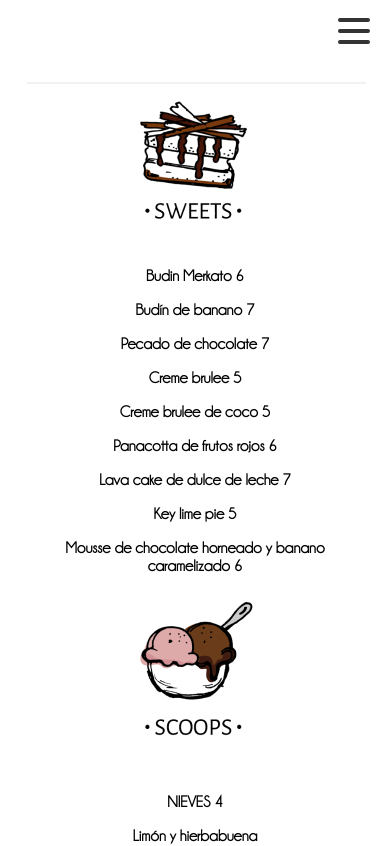
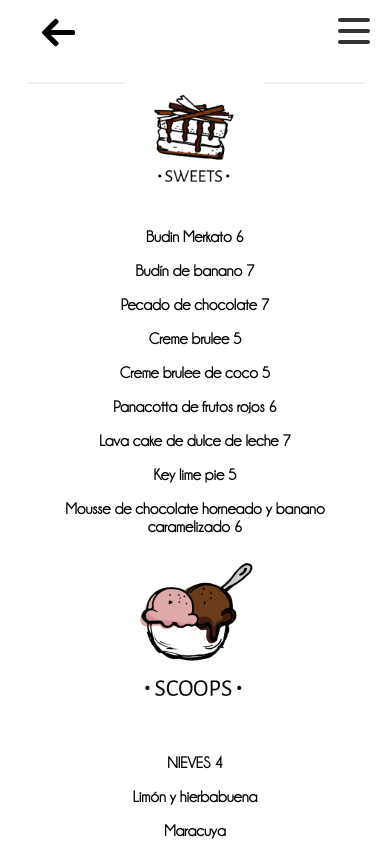
Before and after one commit to valencia12/merkator, a React (Create React App) app: page /Postres in a window 390 px wide. Shown: the top 846 px of the page. Built offline with nearby package versions, Linux system fonts and the light colour scheme.

Commit message:
agregando flechas

```diff
--- a/src/App.css
+++ b/src/App.css
@@ -52,4 +52,27 @@ p {
     margin-left: 0%;
     margin: 0%;
   }
+  .flecha {
+    max-width: 100%;
+    width: 10%;
+    margin-right: 273px;
+    margin-top: -55px;
+  }
+  .flechar {
+    margin-top: -135px;
+  }
+  .postre3 {
+    width: 41%;
+    margin-top: 29px;
+  }
+  .flechar1 {
+    margin-top: -91px;
+  }
+
+  .landingp11 {
+    margin-top: 38px;
+  }
+  .flecharr {
+    margin-top: -53px;
+  }
 }
--- a/src/Bebidas.js
+++ b/src/Bebidas.js
@@ -5,12 +5,20 @@ import vino4 from './assets/vino4.png';
 import vino5 from './assets/vino5.png';
 import vino6 from './assets/vino6.png';
 import vino7 from './assets/vino7.png';
+import arrow from './assets/1.png';
+import { Link } from 'react-router-dom';
 import './App.css';
 
 function Bebidas() {
     return (
         <div className="App">
-            <div className="landingp1">
+            <br></br><br></br><br></br><br></br>
+            <div className="flechar">
+            <Link to="/Secciones">
+            <img className="flecha" alt="merkato" src={arrow} />
+            </Link>
+            </div>
+            <div className="landingp11">
                 <img className="tapitas1" alt="merkato" src={vino1} />
                 <br /><br /><br /><br /><br /><br/>
 
--- a/src/Menu.js
+++ b/src/Menu.js
@@ -7,13 +7,23 @@ import panes from './assets/panes.png'
 import tacos from './assets/tacos.png';
 import madehome from './assets/delacasa.png';
 import tapitas from './assets/tapas.png';
+import arrow from './assets/1.png';
+import { Link } from 'react-router-dom';
 import './App.css';
 
 function Menu() {
     return (
         <div className="App">
+            <div className="flecharr">
+            <Link to="/Secciones">
+            <img className="flecha" alt="merkato" src={arrow} />
+            </Link>
+            </div>
             <div className="landingp">
+
                 <img className="tapitas1" alt="merkato" src={tapitas} />
+
+
                 <br></br><br></br><br></br><br></br><br></br><p>·TAPAS·</p>
                 <p>Pulpo a la gallega y yuca 10</p>
                 <p className="margintext">Tostada de camarones aguachile y escabeche de <br />zanahoria, cebolla y elote 9</p>
--- a/src/Postres.js
+++ b/src/Postres.js
@@ -4,14 +4,22 @@ import cafe1 from './assets/postre1.png';
 import cafe2 from './assets/postre2.png';
 import cafe3 from './assets/postre3.png';
 import cafe4 from './assets/postre4.png';
+import arrow from './assets/1.png';
+import { Link } from 'react-router-dom';
 import './App.css';
 
 function Postres() {
   return (
     <div className="App">
+      <br></br><br></br>
+      <div className="flechar1">
+        <Link to="/Secciones">
+          <img className="flecha" alt="merkato" src={arrow} />
+        </Link>
+      </div>
       <div className="landingp1">
-                  <img className="tapitas12" alt="merkato" src={cafe1} />
-                  <br/><br/>
+        <img className="postre3" alt="merkato" src={cafe1} />
+        <br /><br />
         <p>Budin Merkato 6</p>
         <p>Budín de banano 7</p>
         <p>Pecado de chocolate 7</p>
@@ -25,7 +33,7 @@ function Postres() {
       </div>
       <div className="landingp1">
         <img className="tapitas12" alt="merkato" src={cafe2} />
-                  <br/><br/>
+        <br /><br />
         <p>NIEVES 4</p>
         <p>Limón y hierbabuena</p>
         <p>Maracuya</p>
@@ -39,7 +47,7 @@ function Postres() {
       </div>
       <div className="landingp1">
         <img className="tapitas12" alt="merkato" src={cafe3} />
-                  <br/><br/>
+        <br /><br />
         <p>Americano 2</p>
         <p>Latte 2.5</p>
         <p>Espresso 2</p>
@@ -57,7 +65,7 @@ function Postres() {
       </div>
       <div className="landingp1">
         <img className="tapitas12" alt="merkato" src={cafe4} />
-                  <br/><br/>
+        <br /><br />
         <p>DE PEDASI CON AMORDETOX</p>
         <p>Té verde, lemongrass, hoja dehigo, piel de naranja, jengíbre, jazmín, menta, cardamomo, hierba de Santa María 3</p>
         <p>¡HASTA MAÑANA!TISANA RELAJANTE</p>
```
Lines whose indentation alone changed are shown as unchanged.
